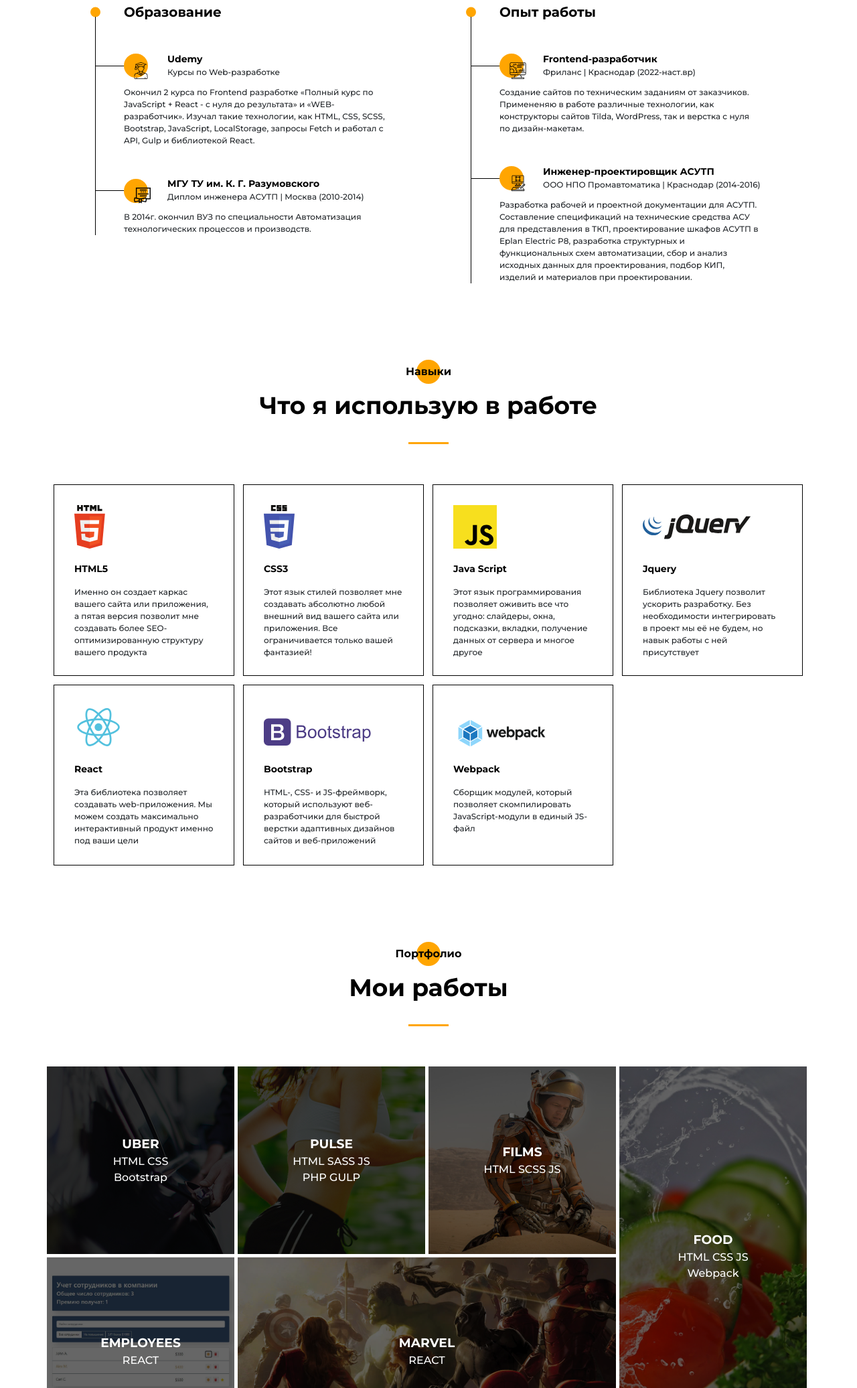
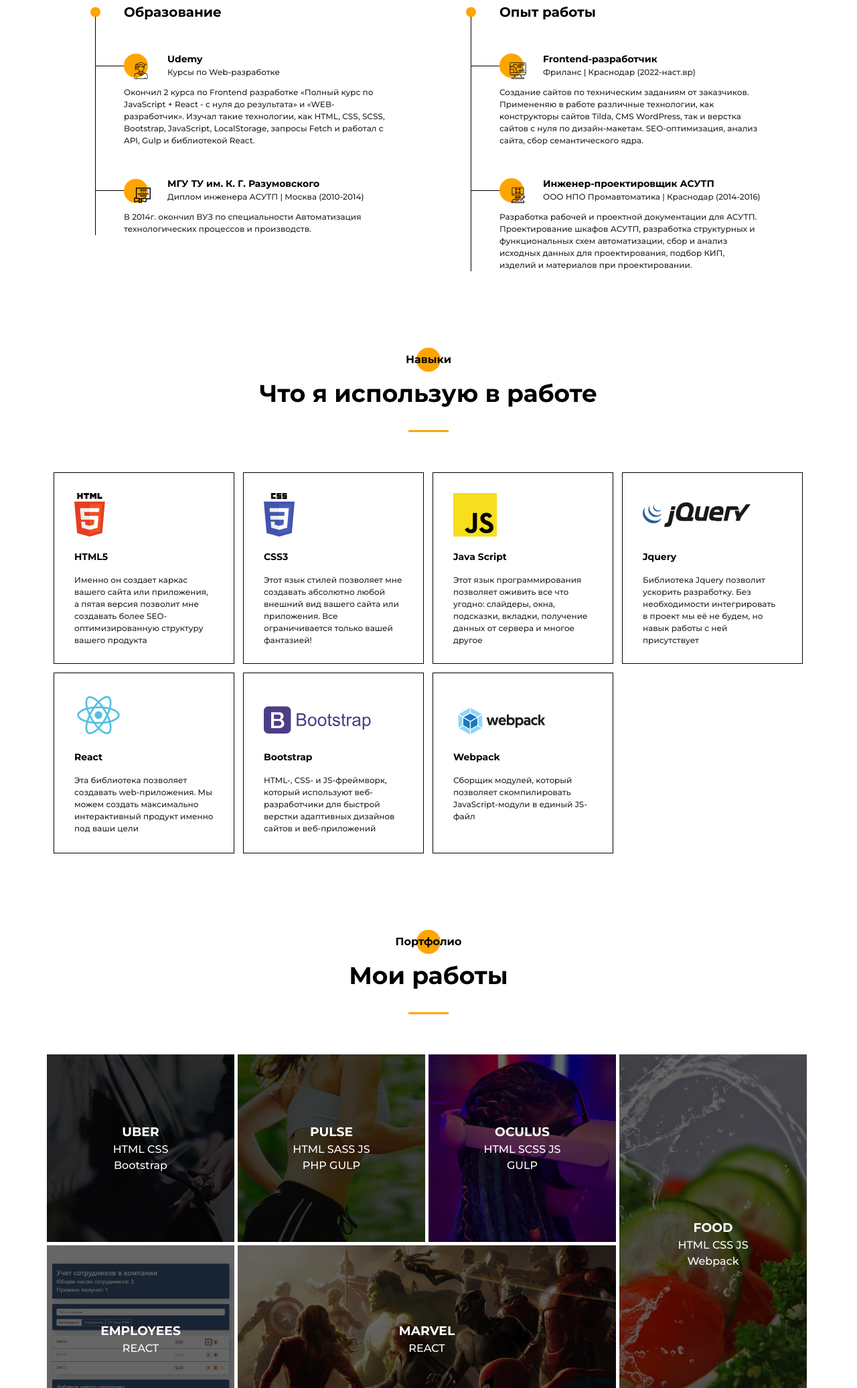
Before and after one commit to vgshenshin/vgshenshin.github.io, a website: page src/index.html in a window 1280 px wide. Shown: the part 1892-3964 px from the top of the page at 67% size. Drawn offline with nearby package versions, Linux system fonts and the light colour scheme; files that its build step writes are made by us from their sources; files whose address does not match are found by name.

Commit message:
add Oculus project

```diff
--- a/src/index.html
+++ b/src/index.html
@@ -201,8 +201,8 @@
                                     <div class="resume__item-location">Фриланс | Краснодар (2022-наст.вр)</div>
                                 </div>
                                 <div class="resume__item-body">Создание сайтов по техническим заданиям от заказчиков.
-                                    Примененяю в работе различные технологии, как конструкторы сайтов Tilda, WordPress,
-                                    так и верстка с нуля по дизайн-макетам.</div>
+                                    Примененяю в работе различные технологии, как конструкторы сайтов Tilda, CMS WordPress,
+                                    так и верстка сайтов с нуля по дизайн-макетам. SEO-оптимизация, анализ сайта, сбор семантического ядра.</div>
                             </div>
                         </li>
                         <li>
@@ -215,8 +215,7 @@
                                     </div>
                                 </div>
                                 <div class="resume__item-body">Разработка рабочей и проектной документации для АСУТП.
-                                    Составление спецификаций на технические средства АСУ для представления в ТКП,
-                                    проектирование шкафов АСУТП в Eplan Electric P8, разработка структурных и
+                                    Проектирование шкафов АСУТП, разработка структурных и
                                     функциональных схем автоматизации, сбор и анализ исходных данных для проектирования,
                                     подбор КИП, изделий и материалов при проектировании.</div>
                             </div>
@@ -326,11 +325,11 @@
                         <h3>PULSE</h3>
                         <p>HTML SASS JS PHP GULP</p>
                     </div>
-                </a><a href="https://vgshenshin.github.io/films" class="portfolio__item"><img src="img/works/films.jpg"
-                        alt="films">
+                </a><a href="https://vgshenshin.github.io/Oculus" class="portfolio__item"><img src="img/works/oculus.jpg"
+                        alt="oculus">
                     <div class="portfolio__item-text">
-                        <h3>FILMS</h3>
-                        <p>HTML SCSS JS</p>
+                        <h3>OCULUS</h3>
+                        <p>HTML SCSS JS GULP</p>
                     </div>
                 </a><a href="https://vgshenshin.github.io/food" class="portfolio__item vertical"><img
                         src="img/works/food.jpg" alt="food">
```
Also changed, not shown: dist/img/works/films.jpg (deleted), dist/img/works/oculus.jpg (added), dist/index.html, src/img/works/films.jpg (deleted), src/img/works/oculus.jpg (added).
